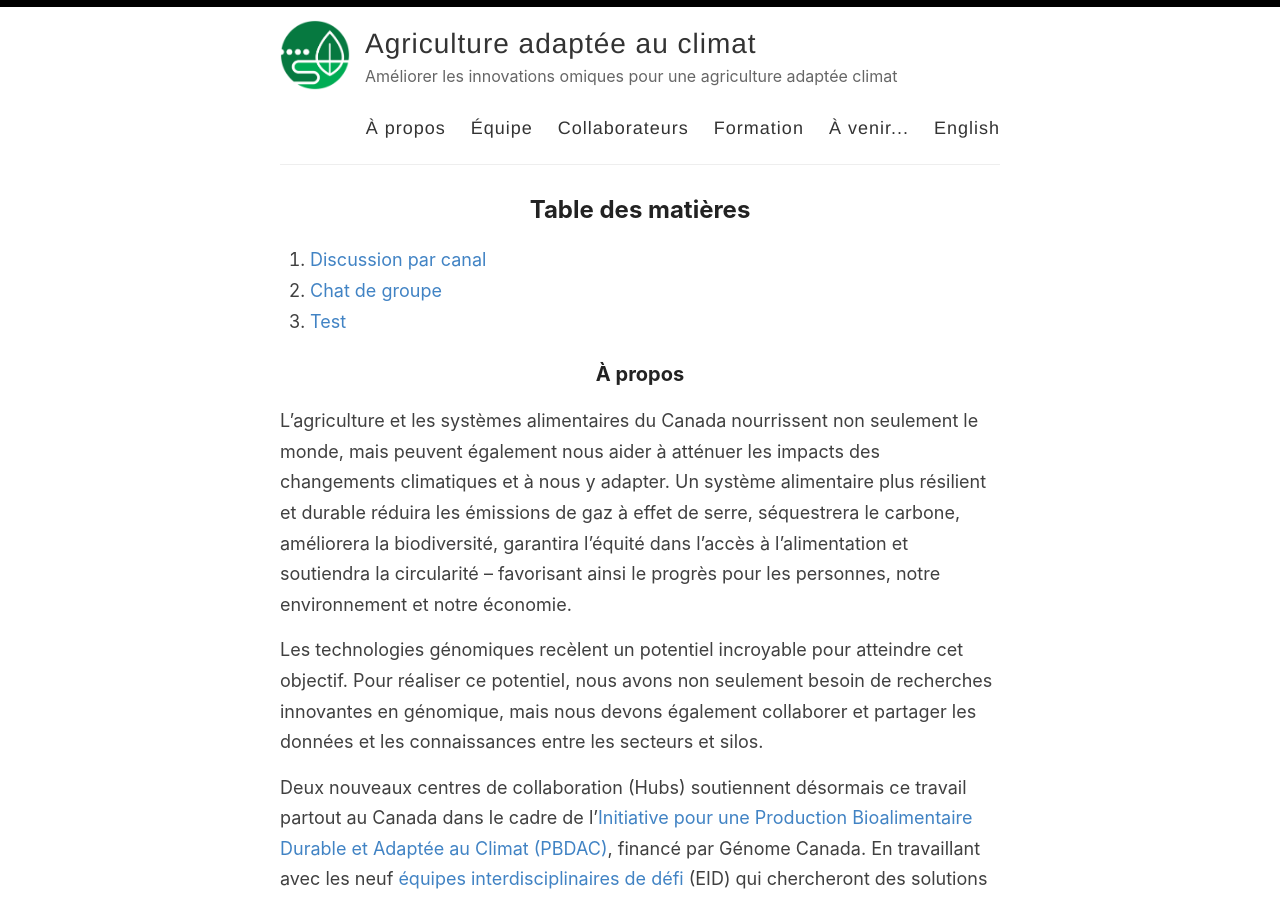
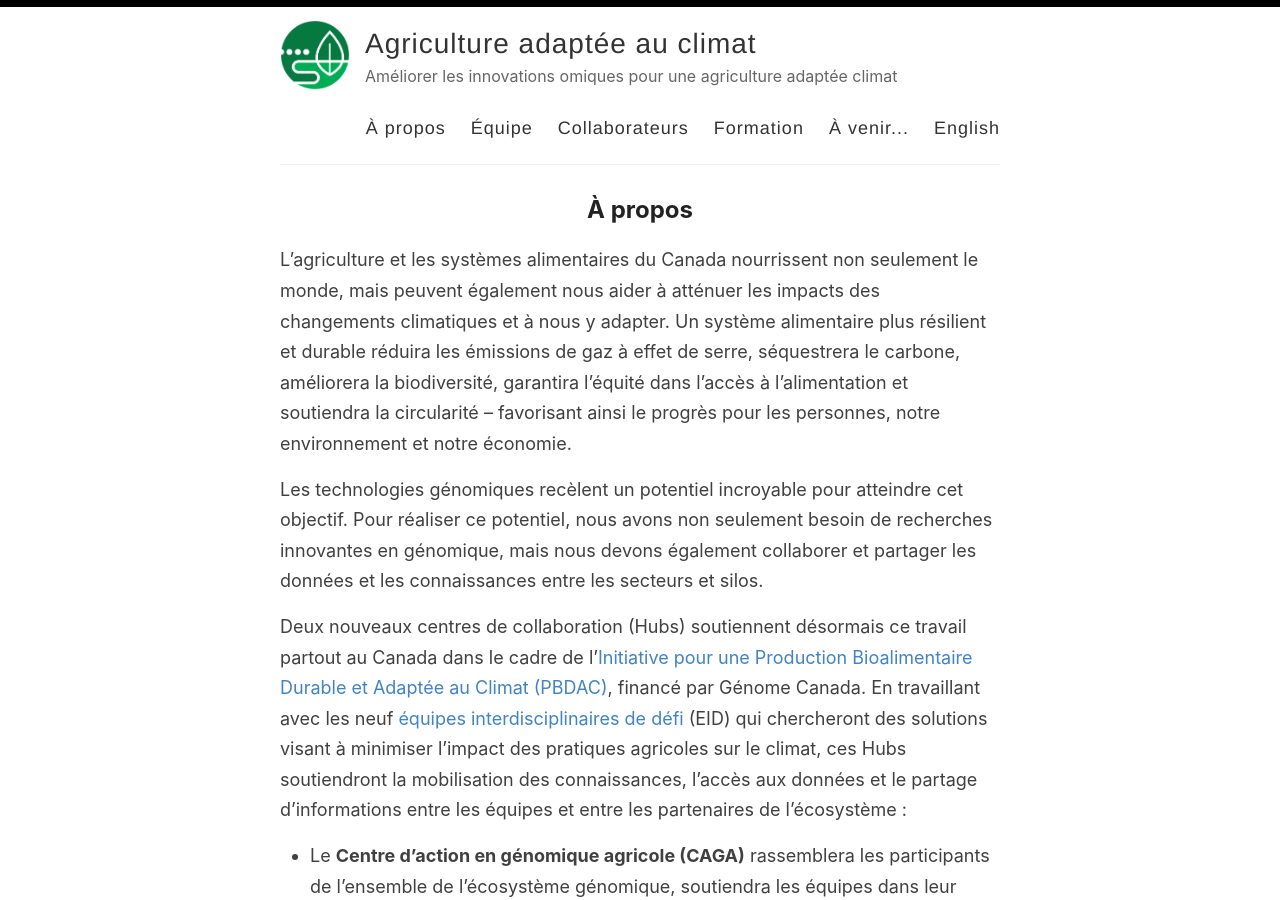
Before and after one commit to ClimateSmartAg/ClimateSmartAg-website-fr, a Jekyll site: the page built from index.md, in a window 1280 px wide and 900 px high. Built offline with Jekyll 4.4.1, drawn with Linux system fonts in a browser that asks for light colours; our own code applies the rules of GitHub Pages for plain Markdown files; some of the changed text lies outside the part shown.

Commit message:
Update index.md

```diff
--- a/index.md
+++ b/index.md
@@ -1,14 +1,6 @@
 ---
 ---
-
-## Table des matières
-{: .no_toc .text-delta }
-
-1. TOC
-{:toc}
-
-### À propos
-{: .no_toc }
+## À propos
 
 L’agriculture et les systèmes alimentaires du Canada nourrissent non seulement le monde, mais peuvent également nous aider à atténuer les impacts des changements climatiques et à nous y adapter. Un système alimentaire plus résilient et durable réduira les émissions de gaz à effet de serre, séquestrera le carbone, améliorera la biodiversité, garantira l’équité dans l’accès à l’alimentation et soutiendra la circularité – favorisant ainsi le progrès pour les personnes, notre environnement et notre économie.
 
@@ -27,12 +19,3 @@ Deux nouveaux centres de collaboration (Hubs) soutiennent désormais ce travail
   - [Data Harmonizer](https://github.com/cidgoh/DataHarmonizer)
 
 Apprenez-en plus sur les [équipes du projet](https://climatesmartag.github.io/ClimateSmartAg-website-fr/team/) ou contactez-nous à <info@agrintelligenteclimat.ca> pour plus d'informations. Lisez les nouvelles sur la page d'annonce de [Génome Canada](https://genomecanada.ca/fr/nouvelles-et-evenements/nouvelles/).
-
-
-
-
-### Discussion par canal
-
-### Chat de groupe
-
-### Test
```
